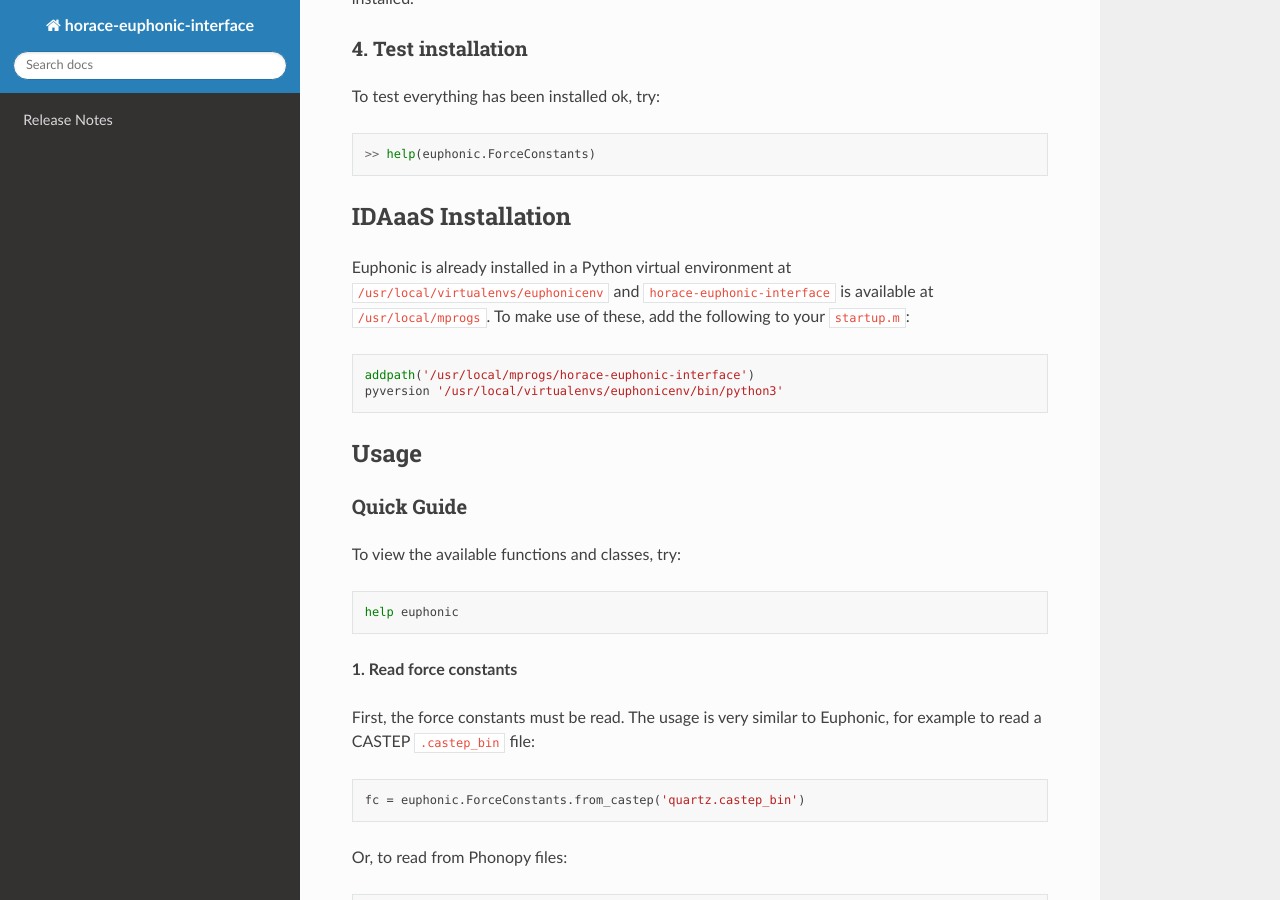
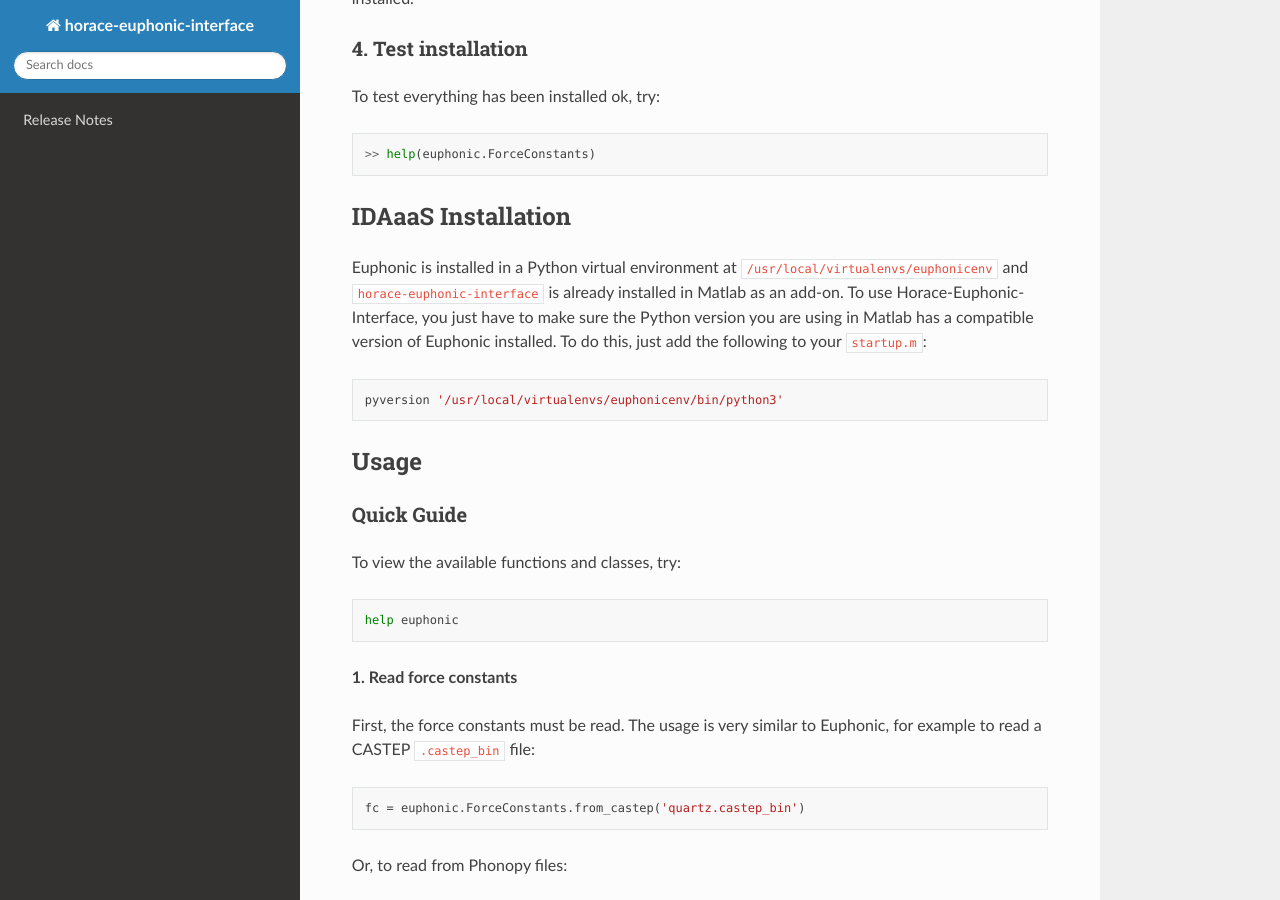
Before and after one commit to pace-neutrons/horace-euphonic-interface, a Sphinx documentation site: the page built from doc/source/index.rst, in a window 1280 px wide and 900 px high, scrolled down 1740 px. Built offline with Sphinx 7.4.7 and the Read the Docs theme 2.0.0, drawn with Linux system fonts in a browser that asks for light colours.

Commit message:
Update IDAaaS installation docs
Installation is now simpler as it is installed as an Add-On from the
.mltbx

```diff
--- a/doc/source/index.rst
+++ b/doc/source/index.rst
@@ -83,14 +83,15 @@ To test everything has been installed ok, try:
 IDAaaS Installation
 -------------------
 
-Euphonic is already installed in a Python virtual environment at
+Euphonic is installed in a Python virtual environment at
 ``/usr/local/virtualenvs/euphonicenv`` and ``horace-euphonic-interface``
-is available at ``/usr/local/mprogs``. To make use of these, add the following to
-your ``startup.m``:
+is already installed in Matlab as an add-on. To use Horace-Euphonic-Interface,
+you just have to make sure the Python version you are using in Matlab has
+a compatible version of Euphonic installed. To do this, just add the following
+to your ``startup.m``:
 
 .. code-block:: matlab
 
-  addpath('/usr/local/mprogs/horace-euphonic-interface')
   pyversion '/usr/local/virtualenvs/euphonicenv/bin/python3'
 
 Usage
```
